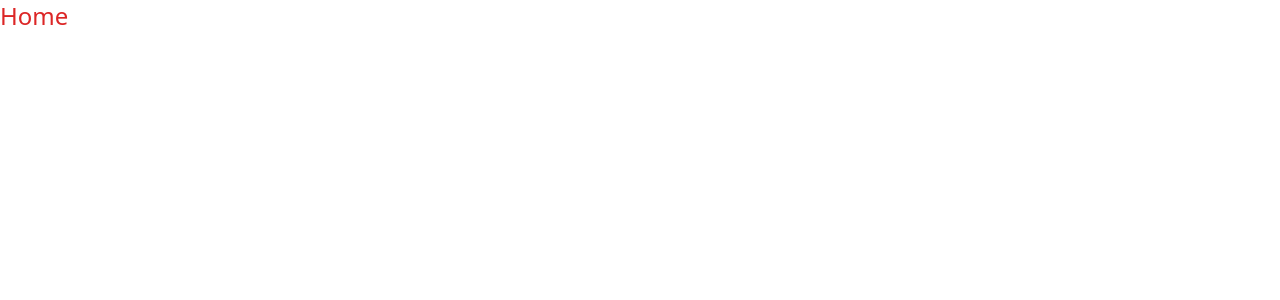
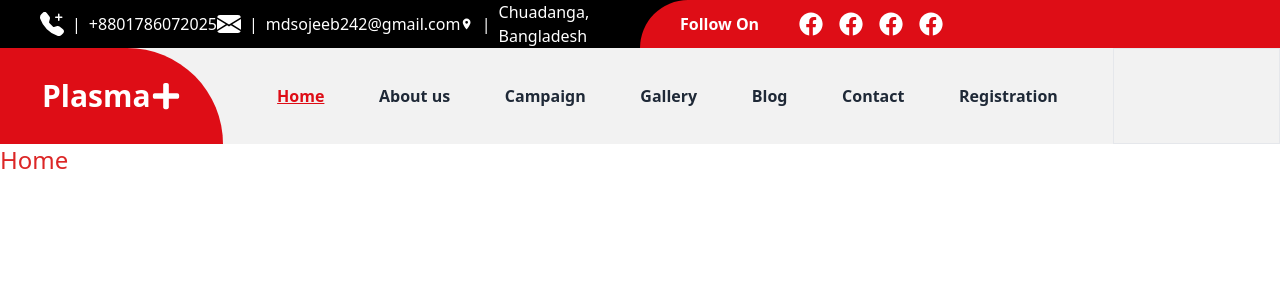
Before and after one commit to Shajib-Dv/plasma_plus_donate_client, a React (Vite) app: page / in a window 1280 px wide. Shown: the top 300 px of the page. Built offline with nearby package versions, Linux system fonts and the light colour scheme.

Commit message:
navbar  added

```diff
--- /dev/null
+++ b/src/Components/NavBar/ActiveLink.jsx
@@ -0,0 +1,19 @@
+/** @format */
+
+import { NavLink } from "react-router-dom";
+
+const ActiveLink = ({ children, to, onClick }) => {
+  return (
+    <NavLink
+      onClick={onClick}
+      to={to}
+      className={({ isActive }) =>
+        isActive ? "base-txt underline font-semibold" : "font-semibold"
+      }
+    >
+      {children}
+    </NavLink>
+  );
+};
+
+export default ActiveLink;
--- /dev/null
+++ b/src/Components/NavBar/NavBar.jsx
@@ -0,0 +1,67 @@
+/** @format */
+
+import { FaBars, FaPlus, FaTimes } from "react-icons/fa";
+import TopNavStatic from "./TopNavStatic";
+import { useState } from "react";
+import ActiveLink from "./ActiveLink";
+const links = [
+  { id: 1, title: "Home", url: "/" },
+  { id: 2, title: "About us", url: "/about_us" },
+  { id: 3, title: "Campaign", url: "/campaign" },
+  { id: 4, title: "Gallery", url: "/gallery" },
+  { id: 5, title: "Blog", url: "/blog" },
+  { id: 6, title: "Contact", url: "/contact" },
+  { id: 7, title: "Registration", url: "/registration" },
+];
+const NavBar = () => {
+  const [isNavOpen, setIsNavOpen] = useState(false);
+
+  return (
+    <>
+      <TopNavStatic />
+      <div className="w-full h-24 bg-base-200 flex  items-center justify-between">
+        <div className="h-full lg:w-3/12 w-full base-bg brand-box center-itm">
+          <h2 className="text-3xl text-white font-bold">Plasma</h2>
+          <FaPlus className="text-white text-3xl" />
+        </div>
+        <div className="lg:flex hidden w-full justify-evenly">
+          {links.map((link) => (
+            <ActiveLink key={link.id} to={link.url}>
+              {link.title}
+            </ActiveLink>
+          ))}
+        </div>
+        <div className="w-60 border h-full"></div>
+        <div className="lg:hidden w-20 z-50">
+          <button
+            className="btn btn-ghost btn-circle "
+            onClick={() => setIsNavOpen(!isNavOpen)}
+          >
+            {isNavOpen ? (
+              <FaTimes className="text-error text-xl" />
+            ) : (
+              <FaBars className="text-error text-xl" />
+            )}
+          </button>
+        </div>
+      </div>
+      <div
+        className={`lg:hidden flex flex-col w-full px-10 space-y-4 bg-base-200 fixed transition-all duration-700 ease-out ${
+          isNavOpen ? "left-0" : "-left-[999px] rounded-md"
+        }`}
+      >
+        {links.map((link) => (
+          <ActiveLink
+            key={link.id}
+            to={link.url}
+            onClick={() => setIsNavOpen((p) => !p)}
+          >
+            {link.title}
+          </ActiveLink>
+        ))}
+      </div>
+    </>
+  );
+};
+
+export default NavBar;
--- /dev/null
+++ b/src/Components/NavBar/TopNavStatic.jsx
@@ -0,0 +1,64 @@
+/** @format */
+import { BsFillEnvelopeFill, BsFillTelephonePlusFill } from "react-icons/bs";
+import { MdLocationOn } from "react-icons/md";
+import { FaFacebook } from "react-icons/fa";
+const TopNavStatic = () => {
+  return (
+    <div
+      className={`w-full h-12 overflow-hidden bg-black hidden md:flex items-center justify-center text-white`}
+    >
+      <div className="flex flex-1 items-center justify-evenly px-10">
+        <div className="center-itm gap-2">
+          <BsFillTelephonePlusFill className="text-2xl" /> |
+          <a href="tel:+8801786072025">+8801786072025 </a>
+        </div>
+        <div className="center-itm gap-2">
+          <BsFillEnvelopeFill className="text-2xl" /> |
+          <a href="mailto:mdsojeeb242@gmail.com">mdsojeeb242@gmail.com</a>
+        </div>
+        <div className="center-itm gap-2">
+          <MdLocationOn className="text-2xl" /> | <p>Chuadanga, Bangladesh</p>
+        </div>
+      </div>
+      <div className="flex items-center gap-10 px-10 flex-1 base-bg h-full rounded-tl-full">
+        <p className="font-bold">Follow On</p>
+        <div className="center-itm gap-4">
+          <a
+            href="http://facebook.com/shajib.hossain.dev"
+            target="_blank"
+            rel="noopener noreferrer"
+            className="block text-2xl"
+          >
+            <FaFacebook />
+          </a>
+          <a
+            href="http://facebook.com/shajib.hossain.dev"
+            target="_blank"
+            rel="noopener noreferrer"
+            className="block text-2xl"
+          >
+            <FaFacebook />
+          </a>
+          <a
+            href="http://facebook.com/shajib.hossain.dev"
+            target="_blank"
+            rel="noopener noreferrer"
+            className="block text-2xl"
+          >
+            <FaFacebook />
+          </a>
+          <a
+            href="http://facebook.com/shajib.hossain.dev"
+            target="_blank"
+            rel="noopener noreferrer"
+            className="block text-2xl"
+          >
+            <FaFacebook />
+          </a>
+        </div>
+      </div>
+    </div>
+  );
+};
+
+export default TopNavStatic;
--- /dev/null
+++ b/src/Layout/HomeLayout.jsx
@@ -0,0 +1,15 @@
+/** @format */
+
+import { Outlet } from "react-router-dom";
+import NavBar from "../Components/NavBar/NavBar";
+
+const HomeLayout = () => {
+  return (
+    <div className="">
+      <NavBar />
+      <Outlet />
+    </div>
+  );
+};
+
+export default HomeLayout;
--- a/src/index.css
+++ b/src/index.css
@@ -3,3 +3,17 @@
 @tailwind base;
 @tailwind components;
 @tailwind utilities;
+
+.base-txt {
+  color: #de0d16 !important;
+}
+.base-bg {
+  background-color: #de0d16 !important;
+}
+.center-itm {
+  @apply flex items-center justify-center;
+}
+
+.brand-box {
+  border-top-right-radius: 20rem;
+}
```
Also changed, not shown: src/Routes/router.jsx (+8 -1 lines).
